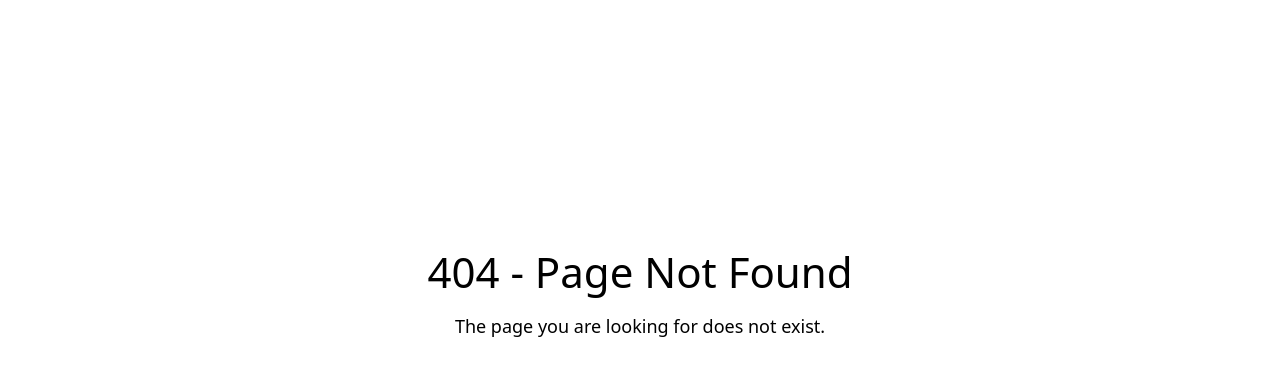
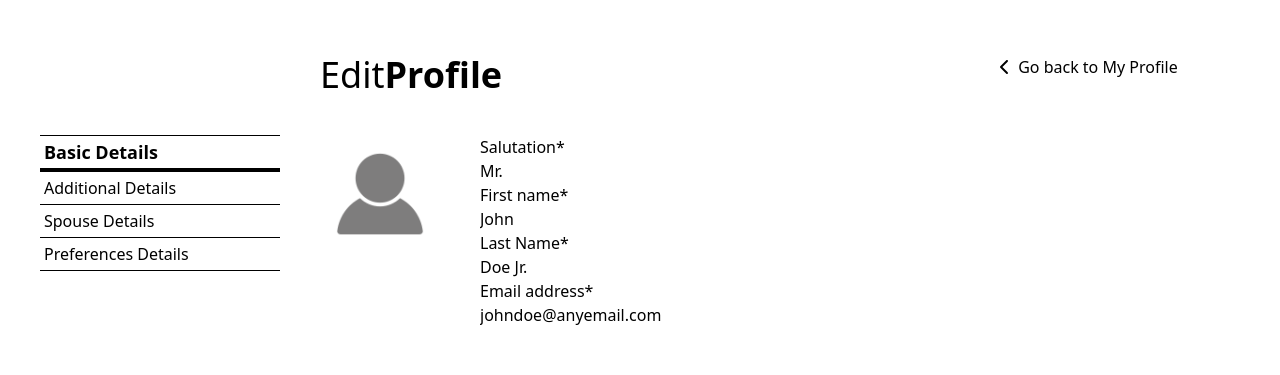
Before and after one commit to ibrohhm/vue-profile, a Vue app: page /profiles/1/edit in a window 1280 px wide. Before the commit this address had no page. Shown: the part 105-480 px from the top of the page. Built offline with nearby package versions, Linux system fonts and the light colour scheme.

Commit message:
edit page mechanism

```diff
--- a/src/components/ProfileAction.vue
+++ b/src/components/ProfileAction.vue
@@ -1,8 +1,24 @@
 <template>
-  <div class="profile-action">profile action</div>
+  <div class="profile-action px-10">
+    <div v-if="editMode" class="profile-action--back link" @click="OnGoBackClick"> <font-awesome-icon class="mr-1" :icon="['fas', 'chevron-left']" /> Go back to My Profile</div>
+    <div v-else class="profile-action--edit link" @click="OnEditClick">Edit profile <font-awesome-icon class="mr-1" :icon="['fas', 'pen']" /></div>
+  </div>
 </template>
 <script>
 export default {
-  name: "ProfileAction"
+  name: "ProfileAction",
+  props: {
+    editMode: {
+      type: Boolean
+    },
+  },
+  methods: {
+    OnEditClick(){
+      this.$router.push({ name: 'EditProfile' })
+    },
+    OnGoBackClick(){
+      this.$router.push({ name: 'MyProfile' })
+    }
+  }
 }
 </script>
--- a/src/components/ProfileAdditional.vue
+++ b/src/components/ProfileAdditional.vue
@@ -2,27 +2,27 @@
   <div class="profile-additional">
     <fieldset class="profile-additional--home-address fieldset">
       <legend class="fieldset-legend text-base">Home address*</legend>
-      <input type="text" class="input w-full" :value="address"/>
+      <input type="text" class="input w-full" :value="address" :disabled="!editMode"/>
     </fieldset>
     <fieldset class="profile-additional--country fieldset">
       <legend class="fieldset-legend text-base">Country*</legend>
-      <input type="text" class="input w-full" :value="country"/>
+      <input type="text" class="input w-full" :value="country" :disabled="!editMode"/>
     </fieldset>
     <fieldset class="profile-additional--postal-code fieldset">
       <legend class="fieldset-legend text-base">Postal code*</legend>
-      <input type="text" class="input w-full" :value="postalCode"/>
+      <input type="text" class="input w-full" :value="postalCode" :disabled="!editMode"/>
     </fieldset>
     <fieldset class="profile-additional--birth fieldset">
       <legend class="fieldset-legend text-base">Date of birth</legend>
-      <input type="text" class="input w-full" :value="dateOfBirth"/>
+      <input type="text" class="input w-full" :value="dateOfBirth" :disabled="!editMode"/>
     </fieldset>
     <fieldset class="profile-additional--gender fieldset">
       <legend class="fieldset-legend text-base">Gender</legend>
-      <input type="text" class="input w-full" :value="gender"/>
+      <input type="text" class="input w-full" :value="gender" :disabled="!editMode"/>
     </fieldset>
     <fieldset class="profile-additional--marital-status fieldset">
       <legend class="fieldset-legend text-base">Marital status</legend>
-      <input type="text" class="input w-full" :value="maritalStatus"/>
+      <input type="text" class="input w-full" :value="maritalStatus" :disabled="!editMode"/>
     </fieldset>
   </div>
 </template>
@@ -33,7 +33,11 @@ export default {
   props: {
     profile: {
       type: Object,
-    }
+    },
+    editMode: {
+      type: Boolean,
+      required: true
+    },
   },
   data(){
     return {
@@ -57,3 +61,11 @@ export default {
   }
 }
 </script>
+
+<style scoped>
+  input:disabled{
+    color: black;
+    background-color: white;
+    border: none;
+  }
+</style>
--- a/src/components/ProfileBasic.vue
+++ b/src/components/ProfileBasic.vue
@@ -2,19 +2,19 @@
   <div class="profile-basic">
     <fieldset class="profile-basic--salutation fieldset">
       <legend class="fieldset-legend text-base">Salutation*</legend>
-      <input type="text" class="input w-full" :value="salutation"/>
+      <input type="text" class="input w-full" :value="salutation" :disabled="!editMode"/>
     </fieldset>
     <fieldset class="profile-basic--first-name fieldset">
       <legend class="fieldset-legend text-base">First name*</legend>
-      <input type="text" class="input w-full" :value="firstName"/>
+      <input type="text" class="input w-full" :value="firstName" :disabled="!editMode"/>
     </fieldset>
     <fieldset class="profile-basic--last-name fieldset">
       <legend class="fieldset-legend text-base">Last Name*</legend>
-      <input type="text" class="input w-full" :value="lastName"/>
+      <input type="text" class="input w-full" :value="lastName" :disabled="!editMode"/>
     </fieldset>
     <fieldset class="profile-basic--email fieldset">
       <legend class="fieldset-legend text-base">Email address*</legend>
-      <input type="text" class="input w-full" :value="email"/>
+      <input type="text" class="input w-full" :value="email" :disabled="!editMode"/>
     </fieldset>
   </div>
 </template>
@@ -25,7 +25,11 @@ export default {
   props: {
     profile: {
       type: Object,
-    }
+    },
+    editMode: {
+      type: Boolean,
+      required: true
+    },
   },
   data(){
     return {
@@ -45,3 +49,11 @@ export default {
   }
 }
 </script>
+
+<style scoped>
+  input:disabled{
+    color: black;
+    background-color: white;
+    border: none;
+  }
+</style>
--- a/src/components/ProfileDetail.vue
+++ b/src/components/ProfileDetail.vue
@@ -1,14 +1,14 @@
 <template>
   <div class="profile-detail">
     <div class="profile-detail--header">
-      <div class="divider divider-start divider-neutral text-4xl flex align-end">My Profile</div>
+      <div class="divider divider-start divider-neutral text-4xl flex align-end">{{ editMode ? "Edit" : "My" }} <span class="font-bold">Profile</span></div>
     </div>
-    <div class="profile-detail--content flex justify-center items-center">
-      <div class="profile-detail--content-image w-1/4"></div>
-      <ProfileBasic :profile="profile" class="w-3/4" :class="{hidden: section !== 'basic'}"></ProfileBasic>
-      <ProfileAdditional :profile="profile" class="w-3/4" :class="{hidden: section !== 'additional'}"></ProfileAdditional>
-      <ProfileSpouse :spouse="profile.spouse" class="w-3/4" :class="{hidden: section !== 'spouse'}"></ProfileSpouse>
-      <ProfilePreferences :preferences="profile.preferences" class="w-3/4" :class="{hidden: section !== 'preferences'}"></ProfilePreferences>
+    <div class="profile-detail--content flex justify-between mt-10">
+      <div class="profile-detail--content-image w-1/4 p-10"></div>
+      <ProfileBasic :profile="profile" class="w-3/4" :class="{hidden: section !== 'basic'}" :editMode="editMode"></ProfileBasic>
+      <ProfileAdditional :profile="profile" class="w-3/4" :class="{hidden: section !== 'additional'}" :editMode="editMode"></ProfileAdditional>
+      <ProfileSpouse :spouse="profile.spouse" class="w-3/4" :class="{hidden: section !== 'spouse'}" :editMode="editMode"></ProfileSpouse>
+      <ProfilePreferences :preferences="profile.preferences" class="w-3/4" :class="{hidden: section !== 'preferences'}" :editMode="editMode"></ProfilePreferences>
     </div>
   </div>
 </template>
@@ -24,6 +24,10 @@ export default {
   props: {
     section: {
       type: String,
+      required: true
+    },
+    editMode: {
+      type: Boolean,
       required: true
     },
     profile: {
@@ -47,5 +51,9 @@ export default {
 
 <style scoped>
 .profile-detail--content-image{
+  background-image: url('../images/blank-profile-picture-png.webp');
+  height: 120px;
+  width: 120px;
+  background-size: 120px;
 }
 </style>
--- a/src/components/ProfilePreferences.vue
+++ b/src/components/ProfilePreferences.vue
@@ -2,19 +2,19 @@
   <div class="profile-preferences">
     <fieldset class="profile-preferences--hobby fieldset">
       <legend class="fieldset-legend text-base">Hobby and interests</legend>
-      <input type="text" class="input w-full" :value="hobbiesAndInterests"/>
+      <input type="text" class="input w-full" :value="hobbiesAndInterests" :disabled="!editMode"/>
     </fieldset>
     <fieldset class="profile-preferences--sport fieldset">
       <legend class="fieldset-legend text-base">Favorite sport(s)</legend>
-      <input type="text" class="input w-full" :value="favoriteSports"/>
+      <input type="text" class="input w-full" :value="favoriteSports" :disabled="!editMode"/>
     </fieldset>
     <fieldset class="profile-preferences--music fieldset">
       <legend class="fieldset-legend text-base">Preferred music genre(s)</legend>
-      <input type="text" class="input w-full" :value="preferredMusic"/>
+      <input type="text" class="input w-full" :value="preferredMusic" :disabled="!editMode"/>
     </fieldset>
     <fieldset class="profile-preferences--movie fieldset">
       <legend class="fieldset-legend text-base">Preferred movie/TV show(s)</legend>
-      <input type="text" class="input w-full" :value="preferredMovies"/>
+      <input type="text" class="input w-full" :value="preferredMovies" :disabled="!editMode"/>
     </fieldset>
   </div>
 </template>
@@ -25,7 +25,11 @@ export default {
   props: {
     preferences: {
       type: Object,
-    }
+    },
+    editMode: {
+      type: Boolean,
+      required: true
+    },
   },
   data(){
     return {
@@ -45,3 +49,11 @@ export default {
   }
 }
 </script>
+
+<style scoped>
+  input:disabled{
+    color: black;
+    background-color: white;
+    border: none;
+  }
+</style>
--- a/src/components/ProfileSpouse.vue
+++ b/src/components/ProfileSpouse.vue
@@ -2,15 +2,15 @@
   <div class="profile-spouse">
     <fieldset class="profile-spouse--salutation fieldset">
       <legend class="fieldset-legend text-base">Salutation</legend>
-      <input type="text" class="input w-full" :value="salutation"/>
+      <input type="text" class="input w-full" :value="salutation" :disabled="!editMode"/>
     </fieldset>
     <fieldset class="profile-spouse--first-name fieldset">
       <legend class="fieldset-legend text-base">First name</legend>
-      <input type="text" class="input w-full" :value="firstName"/>
+      <input type="text" class="input w-full" :value="firstName" :disabled="!editMode"/>
     </fieldset>
     <fieldset class="profile-spouse--last-name fieldset">
       <legend class="fieldset-legend text-base">Last Name</legend>
-      <input type="text" class="input w-full" :value="lastName"/>
+      <input type="text" class="input w-full" :value="lastName" :disabled="!editMode"/>
     </fieldset>
   </div>
 </template>
@@ -21,7 +21,11 @@ export default {
   props: {
     spouse: {
       type: Object,
-    }
+    },
+    editMode: {
+      type: Boolean,
+      required: true
+    },
   },
   data(){
     return {
@@ -39,3 +43,11 @@ export default {
   }
 }
 </script>
+
+<style scoped>
+  input:disabled{
+    color: black;
+    background-color: white;
+    border: none;
+  }
+</style>
--- a/src/router.js
+++ b/src/router.js
@@ -1,6 +1,7 @@
 import { createRouter, createWebHistory } from 'vue-router';
 import Home from './views/Home.vue';
-import Profile from './views/Profile.vue';
+import MyProfile from './views/MyProfile.vue';
+import EditProfile from './views/EditProfile.vue';
 import NotFound from './views/NotFound.vue';
 
 const routes = [
@@ -11,8 +12,14 @@ const routes = [
   },
   {
     path: '/profiles/:userId',
-    name: 'Profile',
-    component: Profile,
+    name: 'MyProfile',
+    component: MyProfile,
+    props: true
+  },
+  {
+    path: '/profiles/:userId/edit',
+    name: 'EditProfile',
+    component: EditProfile,
     props: true
   },
   {
--- /dev/null
+++ b/src/views/EditProfile.vue
@@ -0,0 +1,87 @@
+<template>
+  <div id="profile" class="flex justify-center w-full h-screen mt-20 pt-20">
+    <ProfileTab @OnClickProfileTab="OnClickProfileTab" class="w-1/4 px-10 py-20"></ProfileTab>
+    <ProfileDetail :profile="profile" class="w-1/2" :section="section" :editMode="editMode"></ProfileDetail>
+    <ProfileAction :editMode="editMode" class="w-1/4"></ProfileAction>
+  </div>
+</template>
+
+<script>
+import ProfileAction from '../components/ProfileAction.vue';
+import ProfileDetail from '../components/ProfileDetail.vue';
+import ProfileTab from '../components/ProfileTab.vue'
+
+export default {
+  name: "Profile",
+  props: {
+    userId: {
+      type: Number
+    },
+  },
+  components: {
+    ProfileAction,
+    ProfileDetail,
+    ProfileTab,
+  },
+  data(){
+    return {
+      section: "basic",
+      profile: {
+        id: "",
+        salutation: "",
+        firstName: "",
+        lastName: "",
+        email: "",
+        address: "",
+        country: "",
+        postalCode: "",
+        gender: "",
+        dateOfBirth: "",
+        maritalStatus: "",
+        spouse: null,
+        prereferences: null
+      },
+      editMode: true
+    }
+  },
+  mounted(){
+    this.$store.dispatch('profile/fetchProfileByUserId', this.userId).then((res) => {
+      this.profile = {
+        id: res.id,
+        salutation: res.salutation,
+        firstName: res.first_name,
+        lastName: res.last_name,
+        email: res.email,
+        address: res.address,
+        country: res.country,
+        postalCode: res.postal_code,
+        gender: res.gender,
+        dateOfBirth: res.date_of_birth,
+        maritalStatus: res.marital_status,
+      }
+
+      if(res.spouse !== null){
+        this.profile.spouse = {
+          salutation: res.spouse.salutation,
+          firstName: res.spouse.first_name,
+          lastName: res.spouse.last_name
+        }
+      }
+
+      if(res.preferences !== null) {
+        this.profile.preferences = {
+          hobbiesAndInterests: res.preferences.hobbies_and_interests,
+          favoriteSports: res.preferences.favorite_sports,
+          preferredMusic: res.preferences.preferred_music,
+          preferredMovies: res.preferences.preferred_movies,
+        }
+      }
+    })
+  },
+  methods: {
+    OnClickProfileTab(section){
+      this.section = section
+    },
+  }
+}
+</script>
--- a/src/views/Profile.vue
+++ b/src/views/MyProfile.vue
@@ -1,8 +1,8 @@
 <template>
-  <div id="profile" class="flex justify-center items-center w-full h-screen">
-    <ProfileTab @OnClickProfileTab="OnClickProfileTab" class="w-1/4"></ProfileTab>
-    <ProfileDetail :profile="profile" class="w-1/2" :section="section"></ProfileDetail>
-    <ProfileAction class="w-1/4"></ProfileAction>
+  <div id="profile" class="flex justify-center w-full h-screen mt-20 pt-20">
+    <ProfileTab @OnClickProfileTab="OnClickProfileTab" class="w-1/4 px-10 py-20"></ProfileTab>
+    <ProfileDetail :profile="profile" class="w-1/2" :section="section" :editMode="editMode"></ProfileDetail>
+    <ProfileAction :editMode="editMode" class="w-1/4"></ProfileAction>
   </div>
 </template>
 
@@ -41,6 +41,7 @@ export default {
         spouse: null,
         prereferences: null
       },
+      editMode: false
     }
   },
   mounted(){
@@ -80,7 +81,7 @@ export default {
   methods: {
     OnClickProfileTab(section){
       this.section = section
-    }
+    },
   }
 }
 </script>
```
Also changed, not shown: src/images/blank-profile-picture-png.webp (added).
